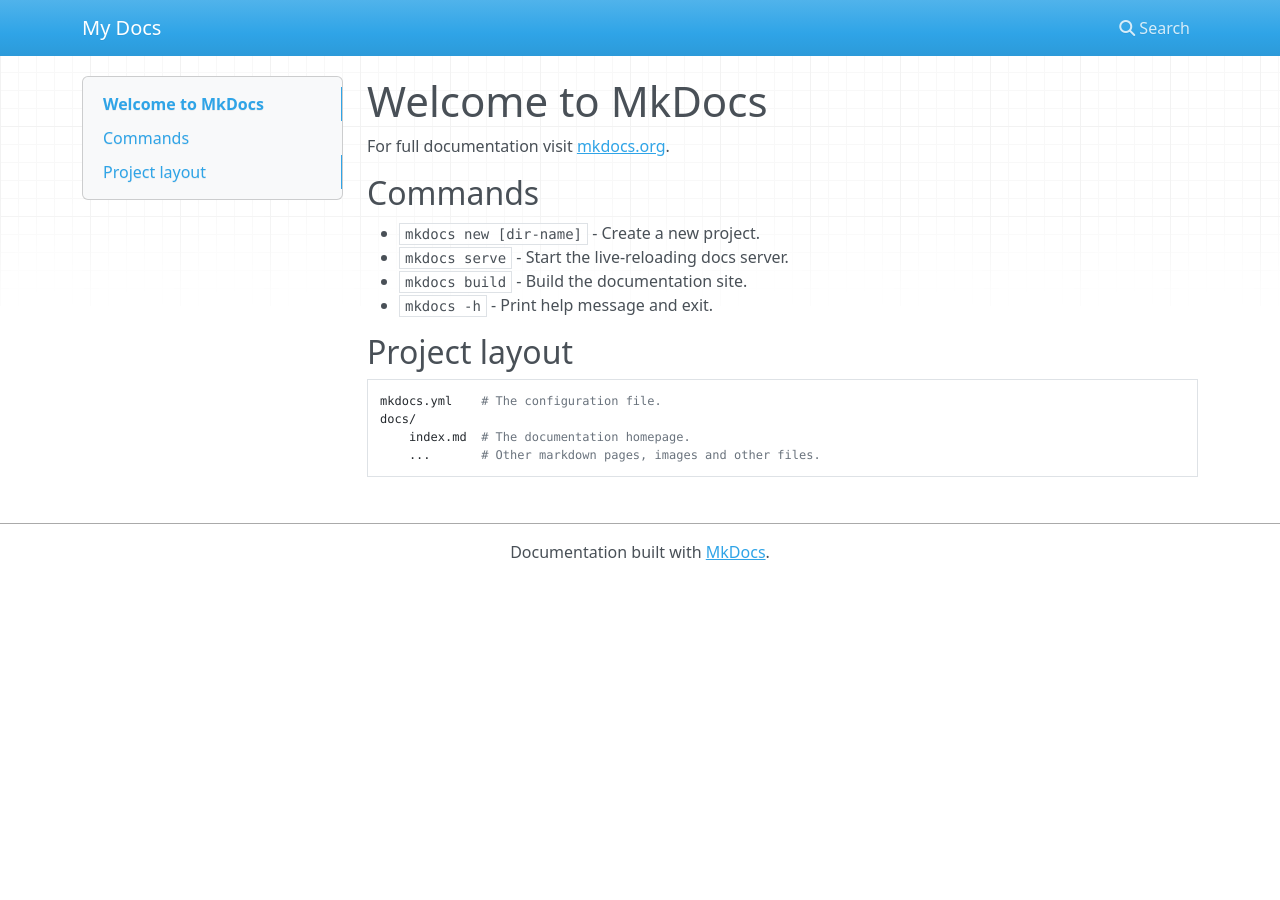
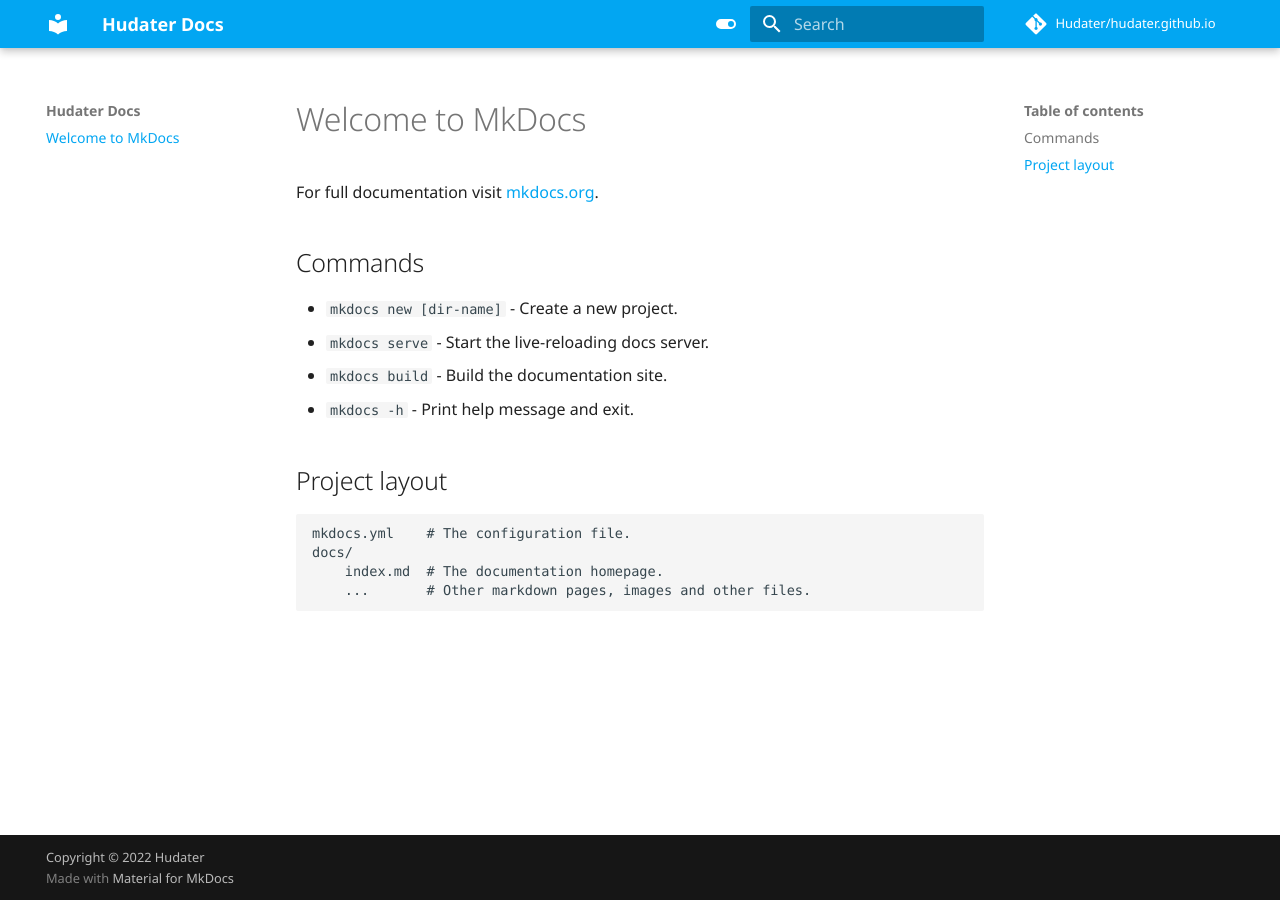
Before and after one commit to Hudater/hudater.github.io, an MkDocs documentation site: the page built from docs/index.md, in a window 1280 px wide. Built offline with MkDocs 1.6.1 and Material for MkDocs 9.7.7, drawn with Linux system fonts in a browser that asks for light colours; nearby versions of some CDN libraries; some web fonts are replaced; comment, search, counter and statistics services are not loaded.

Commit message:
basic theme

```diff
--- a/mkdocs.yml
+++ b/mkdocs.yml
@@ -1 +1,34 @@
-site_name: My Docs
+---
+site_name: Hudater Docs
+site_description: Centralized documentation for docker and more...
+site_author: Hudater
+site_url: https://hudater.github.io
+# edit_uri: edit/master/docs/
+# docs_dir: docs
+
+repo_name: Hudater/hudater.github.io
+repo_url: https://github.com/Hudater/hudater.github.io
+
+copyright: Copyright &copy; 2022 Hudater
+
+theme:
+  name: material
+  language: en
+  palette:
+    - media: "(prefers-color-scheme: light)"
+      scheme: default
+      primary: light blue
+      accent: light blue
+      toggle:
+        icon: material/toggle-switch
+        name: Switch to dark mode
+    - media: "(prefers-color-scheme: dark)"
+      scheme: slate
+      primary: red
+      accent: red
+      toggle:
+        icon: material/toggle-switch-off-outline
+        name: Switch to light mode
+  font:
+    text: "Noto Sans"
+    code: "Encode Sans Expanded"
```
